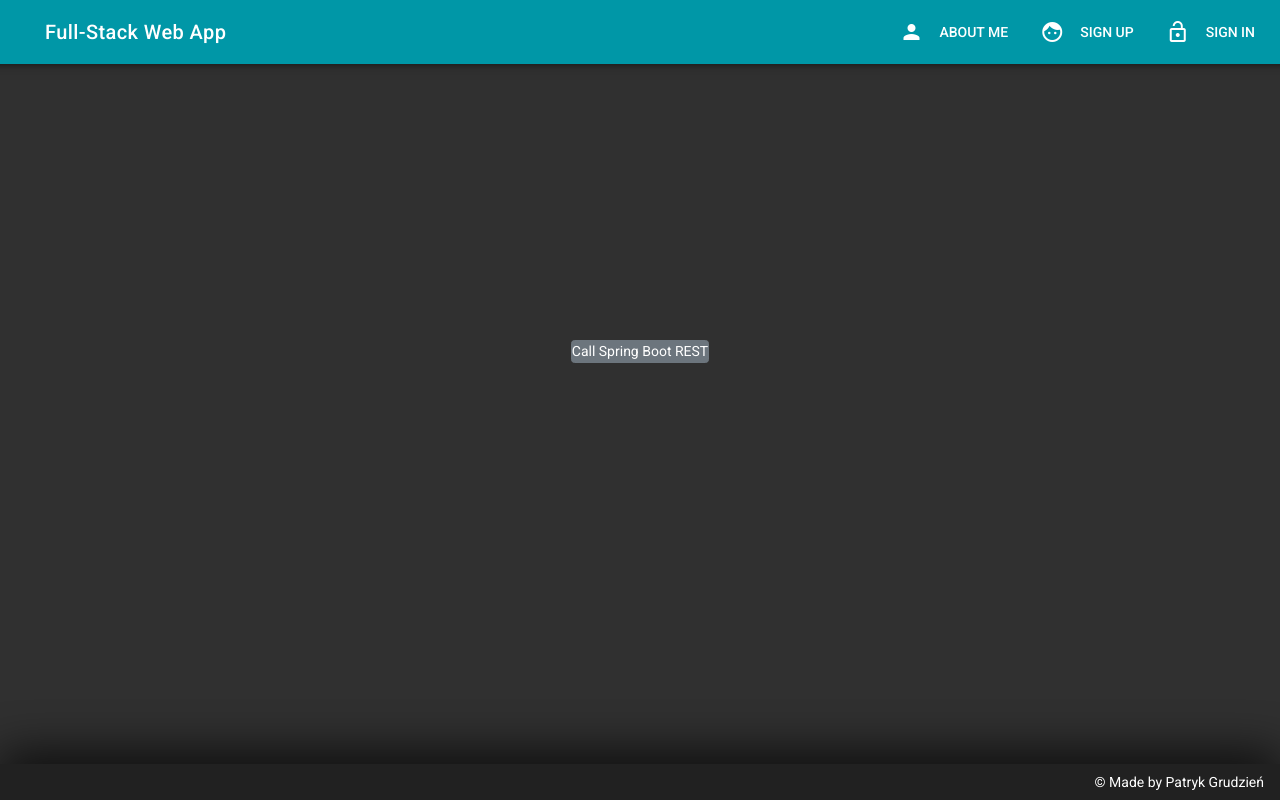
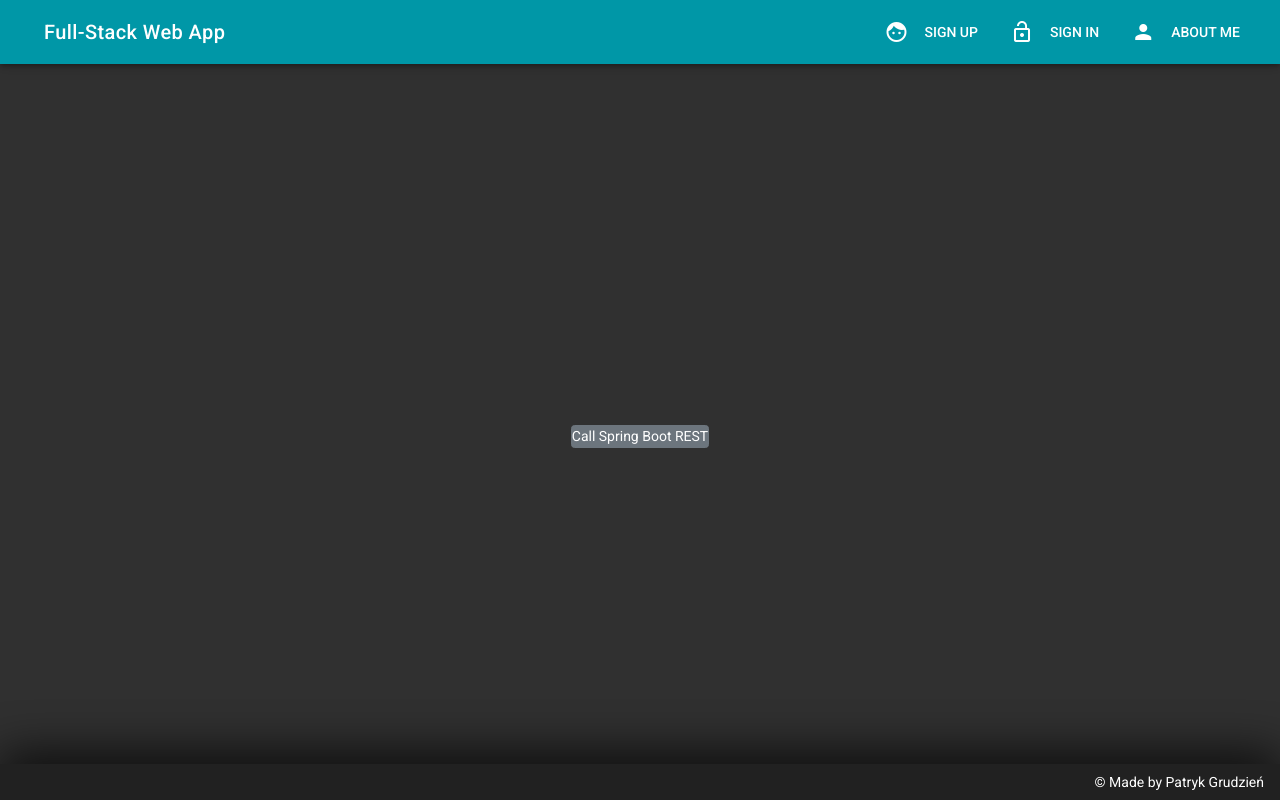
Before and after one commit to patrykgrudzien/vehicle-health-service, a Vue app in the folder frontend/: page /server-health in a window 1280 px wide. Built offline with nearby package versions, Linux system fonts and the light colour scheme.

Commit message:
Fixed App component with Vuetify usage.

```diff
--- a/frontend/src/App.vue
+++ b/frontend/src/App.vue
@@ -1,53 +1,55 @@
 <template>
-  <v-app dark>
+  <v-app id="inspire" dark>
 
-    <v-layout row>
-      <v-flex xs12>
     <!-- NAVIGATION DRAWER -->
-        <v-navigation-drawer temporary absolute v-model="sideNav">
-          <v-list>
+    <v-navigation-drawer clipped fixed temporary v-model="sideNav" app>
+      <v-list dense>
         <v-list-tile v-for="item in menuItems" :key="item.title" router :to="item.link">
           <v-list-tile-action>
             <v-icon>{{ item.icon }}</v-icon>
           </v-list-tile-action>
-              <v-list-tile-content>{{ item.title }}</v-list-tile-content>
+          <v-list-tile-content>
+            <v-list-tile-title>{{ item.title }}</v-list-tile-title>
+          </v-list-tile-content>
         </v-list-tile>
       </v-list>
     </v-navigation-drawer>
 
-        <v-toolbar dark class="primary">
     <!-- TOOLBAR -->
-          <v-toolbar-side-icon @click="sideNav = !sideNav" class="hidden-sm-and-up"/>
+    <v-toolbar app fixed clipped-left class="primary">
+      <v-toolbar-side-icon @click.stop="sideNav = !sideNav" class="hidden-sm-and-up"/>
       <v-toolbar-title>
-            <router-link to="/" tag="span" style="cursor: pointer; padding: 16px;">Full-Stack Web App</router-link>
+        <router-link to="/" tag="span" style="cursor: pointer;">Full-Stack Web App</router-link>
       </v-toolbar-title>
       <v-spacer/>
       <v-toolbar-items class="hidden-xs-only">
         <v-btn flat v-for="item in menuItems" :key="item.title" router :to="item.link">
-              <v-icon left>{{ item.icon }}</v-icon>
+          <v-icon left>
+            {{ item.icon }}
+          </v-icon>
           {{ item.title }}
         </v-btn>
       </v-toolbar-items>
     </v-toolbar>
+
+    <!-- CONTENT -->
+    <v-content>
+      <v-container fluid fill-height>
+        <v-layout justify-center align-center>
+          <v-flex>
+            <transition name="fade" mode="out-in">
+              <router-view/>
+            </transition>
           </v-flex>
         </v-layout>
-
-    <!-- MAIN -->
-    <v-layout row>
-      <v-flex xs12>
-        <router-view/>
-      </v-flex>
-    </v-layout>
+      </v-container>
+    </v-content>
 
     <!-- FOOTER -->
-    <v-layout row>
-      <v-flex xs12>
-        <v-footer dark fixed class="pa-3 footer">
+    <v-footer app fixed class="pa-3">
       <v-spacer/>
-          <div>&copy; Made by Patryk Grudzień</div>
+      <span>&copy; Made by Patryk Grudzień</span>
     </v-footer>
-      </v-flex>
-    </v-layout>
 
   </v-app>
 </template>
@@ -59,11 +61,6 @@
         sideNav: false,
         menuItems: [
           {
-            icon: 'person',
-            title: 'About me',
-            link: '/about-me'
-          },
-          {
             icon: 'face',
             title: 'Sign up',
             link: '/registration-form'
@@ -72,6 +69,11 @@
             icon: 'lock_open',
             title: 'Sign in',
             link: '/login'
+          },
+          {
+            icon: 'person',
+            title: 'About me',
+            link: '/about-me'
           }
         ]
       }
@@ -97,11 +99,11 @@
     box-shadow: 0 -5px 50px 0 black;
   }
 
-  #app {
-    background-color: #303030;
+  .fade-enter-active, .fade-leave-active {
+    transition: opacity .5s;
   }
 
-  html {
-    overflow-y: visible;
+  .fade-enter, .fade-leave-to {
+    opacity: 0;
   }
 </style>
--- a/frontend/src/components/Home.vue
+++ b/frontend/src/components/Home.vue
@@ -1,6 +1,6 @@
 <template>
   <v-card>
-    <v-card-media :src="meetup.imageUrl" height="75vh"/>
+    <v-card-media :src="meetup.imageUrl" height="70vh"/>
   </v-card>
 </template>
 
```
Lines whose indentation alone changed are shown as unchanged.
